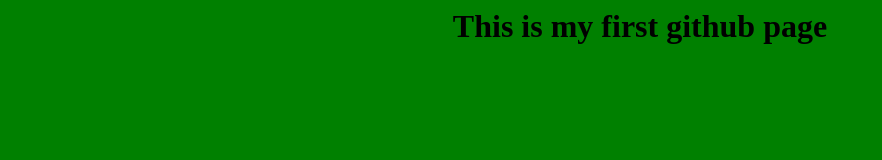
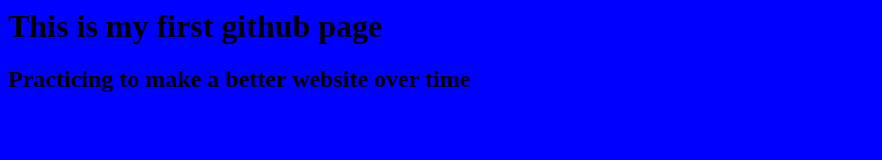
Before and after one commit to Jvalencia91/Websiteattempt1, a plain HTML site: page index.html in a window 1280 px wide. Shown: the whole page, without its empty margins (0-882 px from the left). Drawn offline with Linux system fonts and the light colour scheme.

Commit message:
Update index.html

```diff
--- a/index.html
+++ b/index.html
@@ -16,4 +16,16 @@
     }
   </style>
 
+  <body>
+    <h2>Practicing to make a better website over time</h2>
+  <body>
+
+  <style>
+    body {
+      background-color:blue;
+      color:afff;
+      text-align:left;
+    }
+    </style>
+
 </html>
```
